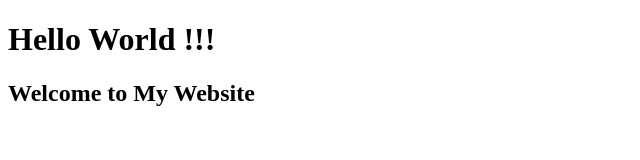
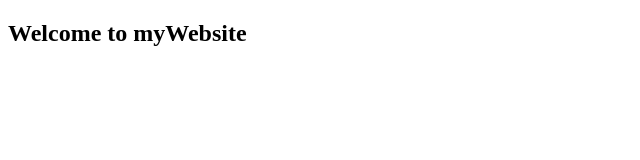
Before and after one commit to TobDevTH/testGit, a plain HTML site: page index.html in a window 1280 px wide. Shown: the whole page, without its empty margins (0-640 px from the left). Drawn offline with Linux system fonts and the light colour scheme.

Commit message:
Remove Hello World Message

```diff
--- a/index.html
+++ b/index.html
@@ -4,6 +4,5 @@
         <title>Test for GITHUB MINI COURSE</title>
     </head>
     <body>
-        <h1>Hello World !!!</h1>
-        <h2>Welcome to My Website</h2>
+        <h2>Welcome to myWebsite</h2>
     </body>
```
